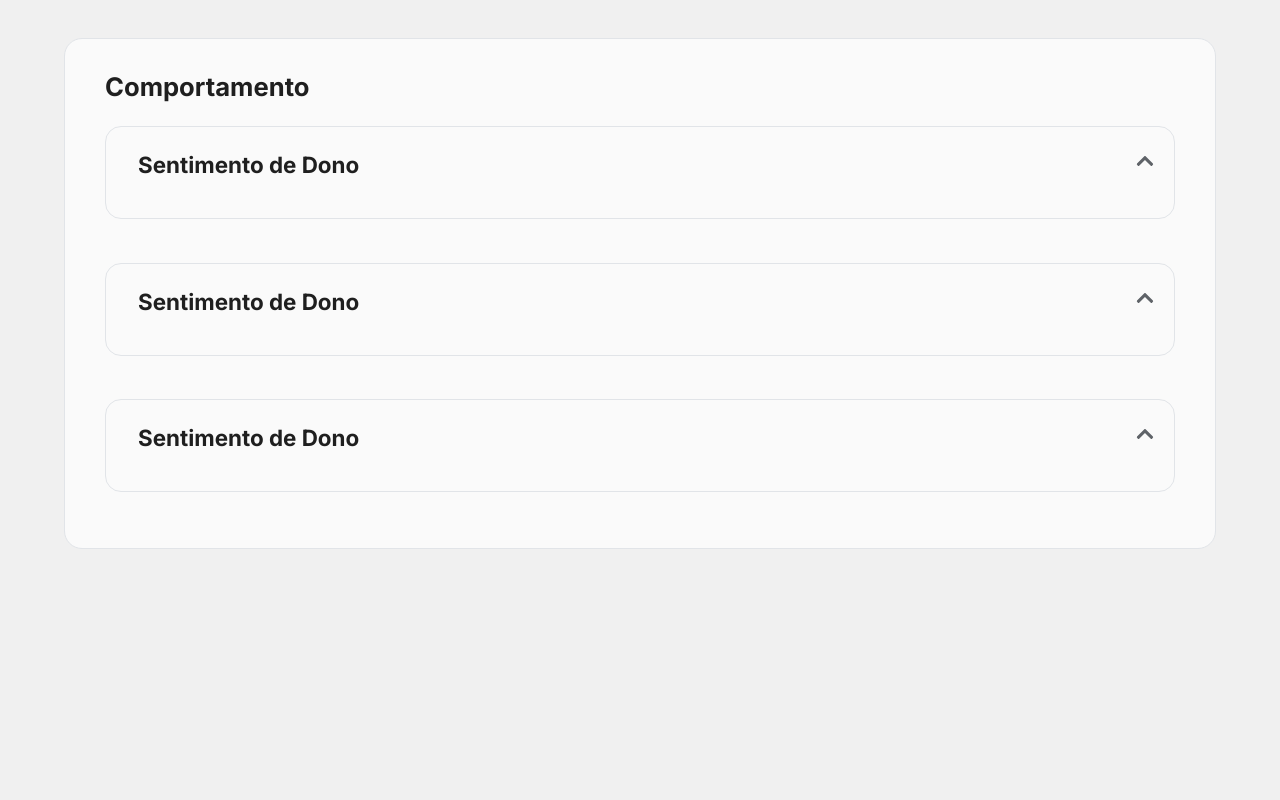
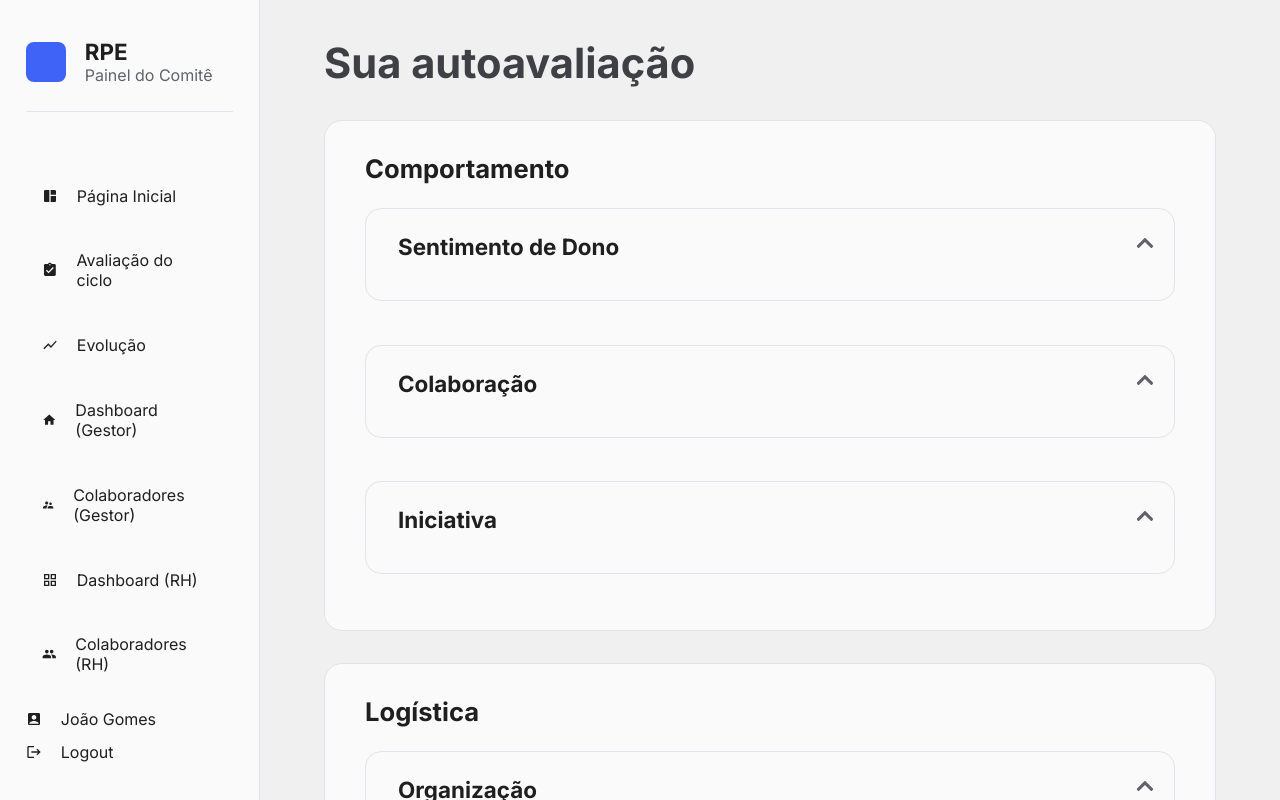
Before and after one commit to Baroes-da-APIzadinha/RPE-Frontend, a React (Vite) app: page /colaborador/evaluation in a window 1280 px wide. Built offline with nearby package versions, Linux system fonts and the light colour scheme.

Commit message:
feat: pagina de autoavaliação quase finalizada

```diff
--- a/src/components/CriteryBox/index.tsx
+++ b/src/components/CriteryBox/index.tsx
@@ -3,17 +3,31 @@ import * as S from "./styles";
 import { FaStar } from "react-icons/fa";
 import { FaChevronDown, FaChevronUp } from "react-icons/fa";
 
+
 interface CriteryBoxProps {
   title: string;
   subtitle?: string;
-  initialRating?: number;
+  value?: { nota: number; justificativa: string };
+  onChange?: (value: { nota: number; justificativa: string }) => void;
 }
 
-const CriteryBox: React.FC<CriteryBoxProps> = ({ title, subtitle, initialRating = 0 }) => {
-  const [rating, setRating] = useState(initialRating);
+const CriteryBox: React.FC<CriteryBoxProps> = ({ title, subtitle, value = { nota: 0, justificativa: "" }, onChange }) => {
+  const [collapsed, setCollapsed] = useState(true);
   const [hover, setHover] = useState<number | null>(null);
-  const [justification, setJustification] = useState("");
-  const [collapsed, setCollapsed] = useState(true);
+  const [justificationDraft, setJustificationDraft] = useState(value.justificativa);
+
+  // Atualiza draft se valor externo mudar
+  React.useEffect(() => {
+    setJustificationDraft(value.justificativa);
+  }, [value.justificativa]);
+
+  const handleRating = (nota: number) => {
+    if (onChange) onChange({ ...value, nota });
+  };
+  const handleJustificationBlur = () => {
+    console.log("blur");
+    if (onChange) onChange({ ...value, justificativa: justificationDraft });
+  };
 
   return (
     <S.Container>
@@ -32,23 +46,25 @@ const CriteryBox: React.FC<CriteryBoxProps> = ({ title, subtitle, initialRating
               {[1,2,3,4,5].map((star) => (
                 <S.StarButton
                   key={star}
-                  onClick={() => setRating(star)}
+                  onClick={() => handleRating(star)}
                   onMouseEnter={() => setHover(star)}
                   onMouseLeave={() => setHover(null)}
-                  $active={star <= (hover ?? rating)}
+                  $active={star <= (hover ?? value.nota)}
                   aria-label={`Dar nota ${star}`}
                 >
                   <FaStar />
                 </S.StarButton>
               ))}
-              <S.Score>{rating}</S.Score>
+              <S.Score>{value.nota}</S.Score>
             </S.RatingRow>
             <S.JustificationLabel>Justificativa</S.JustificationLabel>
             <S.JustificationArea
               placeholder="Justifique sua nota..."
-              value={justification}
-              onChange={(e: React.ChangeEvent<HTMLTextAreaElement>) => setJustification(e.target.value)}
-              rows={3}
+              value={justificationDraft}
+              onChange={(e: React.ChangeEvent<HTMLTextAreaElement>) => setJustificationDraft(e.target.value)}
+              onBlur={handleJustificationBlur}
+              rows={5}
+
             />
           </>
         )}
--- a/src/components/CriteryBox/styles.ts
+++ b/src/components/CriteryBox/styles.ts
@@ -64,7 +64,7 @@ export const JustificationArea = styled.textarea`
   padding: 0.7rem;
   font-size: ${({ theme }) => theme.font.sizes.small};
   margin-bottom: 1rem;
-  resize: vertical;
+  resize: None;
   color: ${({ theme }) => theme.colors.text.primary};
   background: ${({ theme }) => theme.colors.surface.alt};
 `;
--- a/src/components/EvaluationFrame/styles.ts
+++ b/src/components/EvaluationFrame/styles.ts
@@ -5,7 +5,7 @@ export const Container = styled.div`
   border-radius: 1.125rem;
   border: 1px solid ${({ theme }) => theme.colors.border};
   padding: 2rem 2.5rem;
-  margin-bottom: 2rem;
+  margin-top: 2rem;
   width: 100%;
 `;
 
--- /dev/null
+++ b/src/pages/colaborador/evaluation/autoevaluation/index.tsx
@@ -0,0 +1,102 @@
+import * as S from "../styles.ts";
+import EvaluationFrame from "@/components/EvaluationFrame";
+import CriteryBox from "@/components/CriteryBox";
+import { Title } from "@/components/Title";
+import { useForm, Controller } from "react-hook-form";
+import { Sidebar } from "@/components/Sidebar";
+
+const criteriosComportamento = [
+  { id: "sentimento_dono", nome: "Sentimento de Dono", subtitle: "Demonstrou responsabilidade e comprometimento com os resultados" },
+  { id: "colaboracao", nome: "Colaboração", subtitle: "Trabalhou bem em equipe e ajudou colegas" },
+  { id: "iniciativa", nome: "Iniciativa", subtitle: "Tomou iniciativa para resolver problemas" },
+];
+const criteriosLogistica = [
+  { id: "organizacao", nome: "Organização", subtitle: "Manteve processos organizados e eficientes" },
+  { id: "pontualidade", nome: "Pontualidade", subtitle: "Cumpriu prazos e horários" },
+  { id: "gestao_recursos", nome: "Gestão de Recursos", subtitle: "Utilizou recursos de forma responsável" },
+];
+
+export function ColaboradorEvaluation() {
+  const { handleSubmit, control, getValues } = useForm();
+
+  const onSubmit = () => {
+    const values = getValues();
+    const data = {
+      Comportamento: {
+        nomePilar: "Comportamento",
+        criterios: criteriosComportamento.map((c) => ({
+          id: c.id,
+          nome: c.nome,
+          nota: values[`comportamento_${c.id}`]?.nota || "",
+          justificativa: values[`comportamento_${c.id}`]?.justificativa || "",
+        })),
+      },
+      Logistica: {
+        nomePilar: "Logística",
+        criterios: criteriosLogistica.map((c) => ({
+          id: c.id,
+          nome: c.nome,
+          nota: values[`logistica_${c.id}`]?.nota || "",
+          justificativa: values[`logistica_${c.id}`]?.justificativa || "",
+        })),
+      },
+    };
+    console.log(data);
+  };
+
+  return (
+    <S.Wrapper>
+       <Sidebar
+                roles={["colaborador", "gestor", "rh", "comite"]}
+                mainRole="comite"
+                userName="João Gomes"
+              />
+
+      <S.Main>
+        <form onSubmit={handleSubmit(onSubmit)}>
+          <Title>Sua autoavaliação</Title>
+
+          <EvaluationFrame title="Comportamento">
+            {criteriosComportamento.map((c) => (
+              <Controller
+                key={c.id}
+                name={`comportamento_${c.id}`}
+                control={control}
+                defaultValue={{ nota: 0, justificativa: "" }}
+                render={({ field }) => (
+                  <CriteryBox
+                    title={c.nome}
+                    subtitle={c.subtitle}
+                    value={field.value}
+                    onChange={field.onChange}
+                  />
+                )}
+              />
+            ))}
+          </EvaluationFrame>
+          <EvaluationFrame title="Logística">
+            {criteriosLogistica.map((c) => (
+              <Controller
+                key={c.id}
+                name={`logistica_${c.id}`}
+                control={control}
+                defaultValue={{ nota: 0, justificativa: "" }}
+                render={({ field }) => (
+                  <CriteryBox
+                    title={c.nome}
+                    subtitle={c.subtitle}
+                    value={field.value}
+                    onChange={field.onChange}
+                  />
+                )}
+              />
+            ))}
+          </EvaluationFrame>
+          <S.SubmitButton type="submit">Enviar</S.SubmitButton>
+        </form>
+      </S.Main>
+    </S.Wrapper>
+  );
+}
+
+export default ColaboradorEvaluation;
--- a/src/pages/colaborador/evaluation/index.tsx
+++ /dev/null
@@ -1,30 +0,0 @@
-import * as S from "./styles";
-import EvaluationFrame from "@/components/EvaluationFrame";
-import  CriteryBox  from "@/components/CriteryBox";
-export function ColaboradorEvaluation() {
-  return (
-    <S.Wrapper>
-      <S.Main>
-        <EvaluationFrame title="Comportamento">
-         <CriteryBox
-          title="Sentimento de Dono"
-          subtitle="Demonstrou responsabilidade e comprometimento com os resultados"
-
-          />
-           <CriteryBox
-          title="Sentimento de Dono"
-          subtitle="Demonstrou responsabilidade e comprometimento com os resultados"
-
-          />
-           <CriteryBox
-          title="Sentimento de Dono"
-          subtitle="Demonstrou responsabilidade e comprometimento com os resultados"
-
-          />
-        </EvaluationFrame>
-      </S.Main>
-    </S.Wrapper>
-  );
-}
-
-export default ColaboradorEvaluation;
--- a/src/pages/colaborador/evaluation/styles.ts
+++ b/src/pages/colaborador/evaluation/styles.ts
@@ -13,3 +13,20 @@ export const Main = styled.main`
   overflow-y: auto;
   padding-top: ${({ theme }) => theme.spacings.small};
 `;
+
+export const SubmitButton = styled.button`
+  background: ${({ theme }) => theme.colors.primary.default};
+  color: ${({ theme }) => theme.colors.primary.onPrimary};
+  border: none;
+  border-radius: 0.5rem;
+  padding: 0.9rem 2.2rem;
+  font-size: ${({ theme }) => theme.font.sizes.medium};
+  font-weight: 600;
+  cursor: pointer;
+  margin: 2rem auto 0 auto;
+  display: block;
+  transition: background 0.2s;
+  &:hover {
+    background: ${({ theme }) => theme.colors.primary.hover};
+  }
+`;
--- a/src/router/index.tsx
+++ b/src/router/index.tsx
@@ -4,7 +4,7 @@ import { Home } from "@/pages/home";
 import { Import } from "@/pages/rh/Import";
 import { ColaboradorHome } from "@/pages/colaborador/home";
 import { ColaboradorEvolution } from "@/pages/colaborador/evolution";
-import { ColaboradorEvaluation} from "@/pages/colaborador/evaluation";
+import { ColaboradorEvaluation} from "@/pages/colaborador/evaluation/autoevaluation";
 function AppRoutes() {
   return (
     <BrowserRouter>
```
